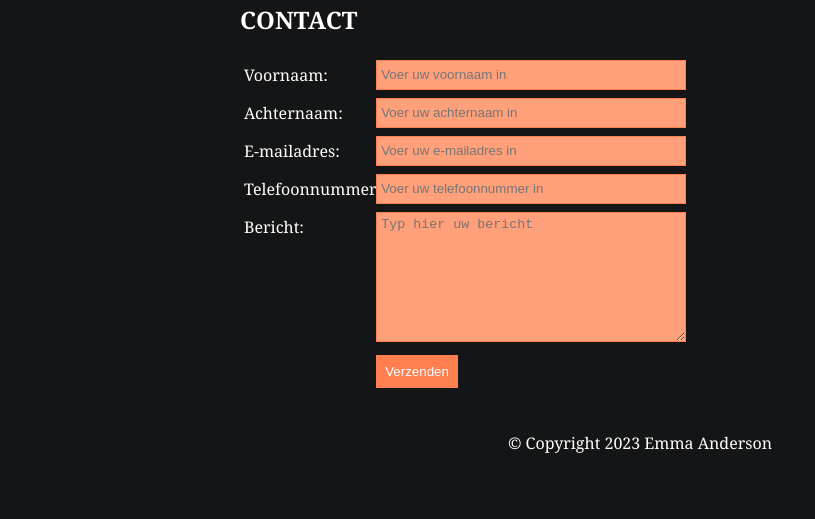
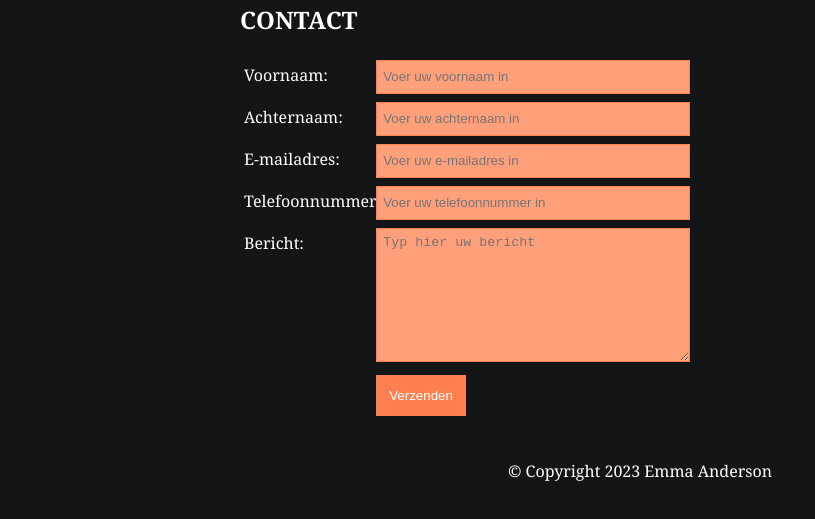
Before and after one commit to Turmin/Huiswerk-Cursus-Webdesign, a plain HTML site: page Webdesign - Les 15 - CSS3 – Formulieren, links, lijsten en tabellen/contact.html in a window 1280 px wide. Shown: the part 77-596 px from the top of the page, without its empty margins (0-815 px from the left). Drawn offline with Linux system fonts and the light colour scheme.

Commit message:
Aanpassingen

```diff
--- a/Webdesign - Les 15 - CSS3 – Formulieren, links, lijsten en tabellen/style.css
+++ b/Webdesign - Les 15 - CSS3 – Formulieren, links, lijsten en tabellen/style.css
@@ -3,14 +3,14 @@ html,body{
     background-color: #131516;
     color: #FFFFFF;
     font-size: 16px;
-    font-family:Cambria, Cochin, Georgia, Times, 'Times New Roman', serif;
+    font-family: Cambria, Cochin, Georgia, Times, 'Times New Roman', serif;
 }
 header{
     width: 100%;
 }
 nav {
-    padding:20px;
     font-size: 22px;
+    padding: 20px;
 }
 nav ul {
     list-style-type: none;
@@ -38,7 +38,7 @@ nav li a:hover{
 }
 main{
     padding: 20px;
-    min-width:400px;
+    min-width: 400px;
     max-width: 800px;
     margin: auto auto;
 }
@@ -50,7 +50,7 @@ main #profiel {
   text-justify: inter-word;
 }
 main #profiel img {
-    width:300px;
+    width: 300px;
     float: left;
     margin-right: 10px;
 }
@@ -63,7 +63,7 @@ table th {
     background-color: #FF7F50;
 }
 table th,td {
-    padding:8px;
+    padding: 8px;
     vertical-align: top;
     border:1px solid #FFA07A;
 }
@@ -79,9 +79,10 @@ label {
 input[type="text"],input[type="email"],input[type="tel"],textarea {
     width:300px;
     height:20px;
-    padding:4px;
+    padding:6px;
     background-color: #FFA07A;
     border: 1px solid #FF7F50;
+    color: #FFFFFF;
 }
 textarea {
     width:300px;
@@ -93,7 +94,7 @@ textarea:focus, input:focus{
 button {
     background-color:#FF7F50;
     color:#ffffff;
-    padding:8px;
+    padding:12px;
     cursor:pointer;
     border: 1px solid #FF7F50;
 }
@@ -104,6 +105,6 @@ footer{
     width: 100%;
 }
 footer div {
+    text-align: center;
     padding: 20px;
-    text-align: center;
 }
```
Also changed, not shown: Webdesign - Les 15 - CSS3 – Formulieren, links, lijsten en tabellen/contact.html (+1 -1 lines), Webdesign - Les 15 - CSS3 – Formulieren, links, lijsten en tabellen/index.html (+1 -0 lines), Webdesign - Les 15 - CSS3 – Formulieren, links, lijsten en tabellen/mijncv.html (+1 -0 lines).
